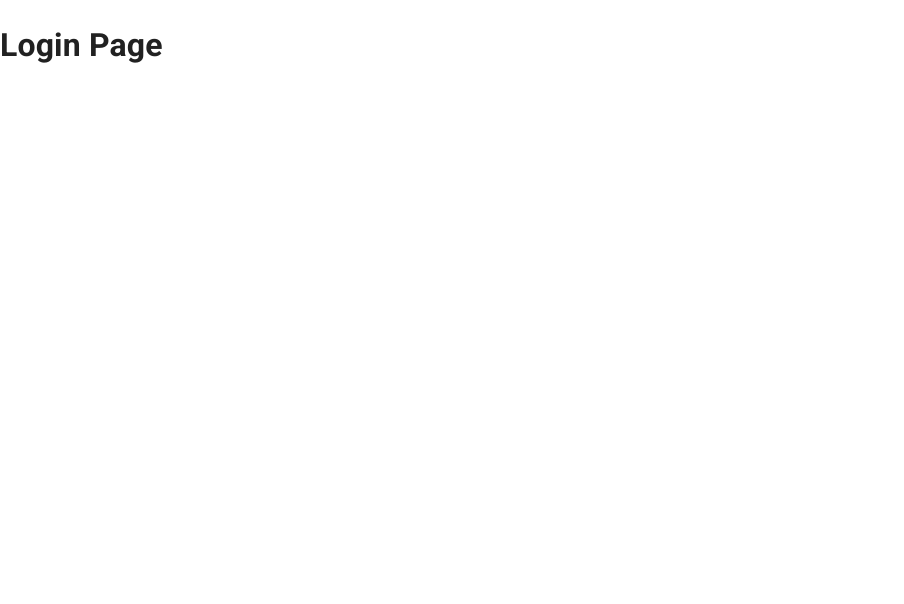
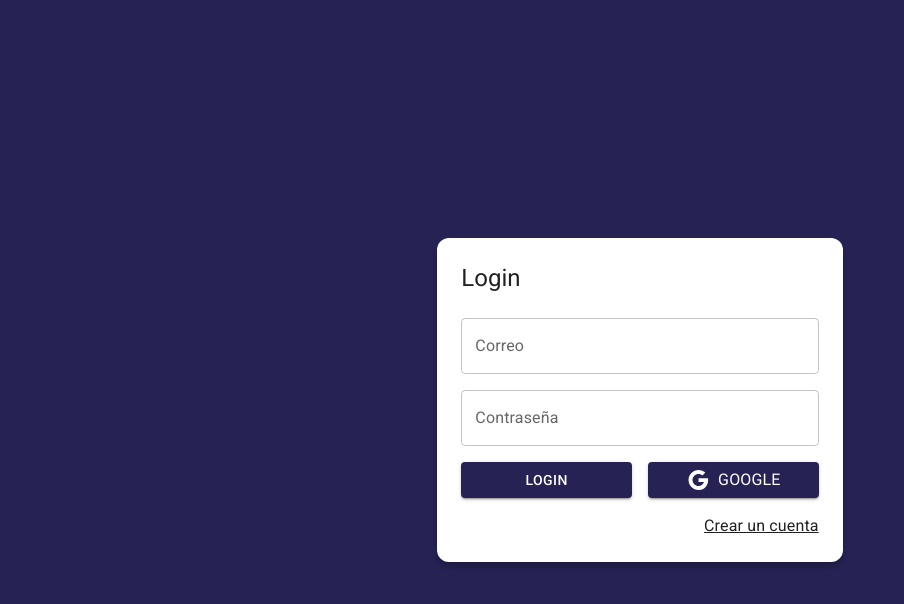
Before and after one commit to DiogoAlip/JournalApp, a React (Vite) app: page /auth/login in a window 1280 px wide. Shown: the top 604 px of the page, without its empty margins (0-904 px from the left). Built offline with nearby package versions, Linux system fonts and the light colour scheme.

Commit message:
feat(LoginPage.tsx): AuthLayout added

```diff
--- /dev/null
+++ b/src/auth/layout/AuthLayout.tsx
@@ -0,0 +1,33 @@
+import { Typography } from "@mui/material";
+import Grid from "@mui/material/Grid2";
+import { ReactNode } from "react";
+
+export const AuthLayout = ({
+  children,
+  title,
+}: {
+  children: ReactNode;
+  title?: string;
+}) => {
+  return (
+    <Grid
+      container
+      spacing={0}
+      direction="column"
+      alignItems="center"
+      justifyContent="center"
+      sx={{ minHeight: "100vh", backgroundColor: "primary.main", padding: 4 }}
+    >
+      <Grid
+        size={{ xs: 10, sm: 8, md: 6, lg: 4 }}
+        className="box-shadow"
+        sx={{ backgroundColor: "white", padding: 3, borderRadius: 3 }}
+      >
+        <Typography variant="h5" sx={{ mb: 1 }}>
+          {title ?? "Titulo"}
+        </Typography>
+        {children}
+      </Grid>
+    </Grid>
+  );
+};
--- a/src/auth/pages/LoginPage.tsx
+++ b/src/auth/pages/LoginPage.tsx
@@ -1,7 +1,56 @@
+import { Google } from "@mui/icons-material";
+import { Button, Link, TextField, Typography } from "@mui/material";
+import { Link as RouterLink } from "react-router-dom";
+import Grid from "@mui/material/Grid2";
+import { AuthLayout } from "../layout/AuthLayout";
+
 export const LoginPage = () => {
   return (
-    <>
-      <h1>Login Page</h1>
-    </>
+    <AuthLayout title="Login">
+      <form action="">
+        <Grid container>
+          <Grid sx={{ mt: 2 }} size={{ xs: 12 }}>
+            <TextField
+              label="Correo"
+              type="email"
+              placeholder="correo@ejemplo.com"
+              fullWidth
+            />
+          </Grid>
+          <Grid sx={{ mt: 2 }} size={{ xs: 12 }}>
+            <TextField
+              label="Contraseña"
+              type="password"
+              placeholder="Contraseña"
+              fullWidth
+            />
+          </Grid>
+          <Grid container spacing={2} sx={{ mb: 2, mt: 2 }} size={{ xs: 12 }}>
+            <Grid size={{ xs: 12, sm: 6 }}>
+              <Button variant="contained" fullWidth>
+                Login
+              </Button>
+            </Grid>
+
+            <Grid size={{ xs: 12, sm: 6 }}>
+              <Button variant="contained" fullWidth>
+                <Google />
+                <Typography sx={{ ml: 1 }}>Google</Typography>
+              </Button>
+            </Grid>
+          </Grid>
+          <Grid
+            container
+            direction="row"
+            justifyContent="end"
+            size={{ xs: 12 }}
+          >
+            <Link color="inherit" component={RouterLink} to="/auth/register">
+              Crear un cuenta
+            </Link>
+          </Grid>
+        </Grid>
+      </form>
+    </AuthLayout>
   );
 };
--- a/src/index.css
+++ b/src/index.css
@@ -0,0 +1,3 @@
+.box-shadow {
+  box-shadow: 0px 5px 5px rgba(0, 0, 0, 0.2);
+}
```
